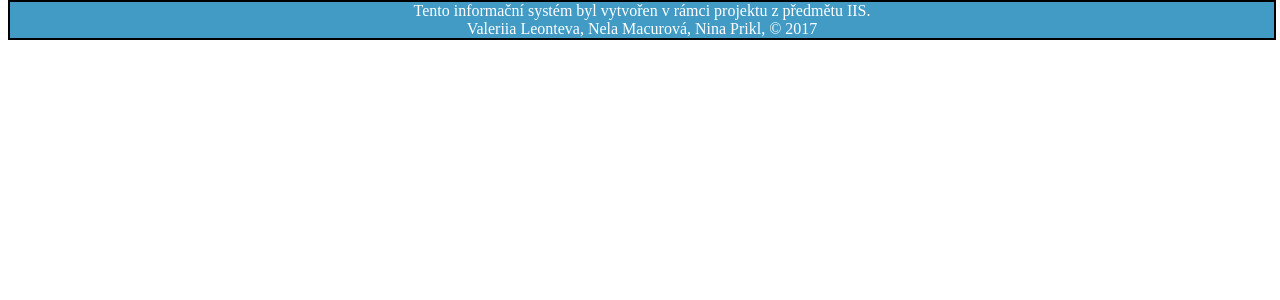
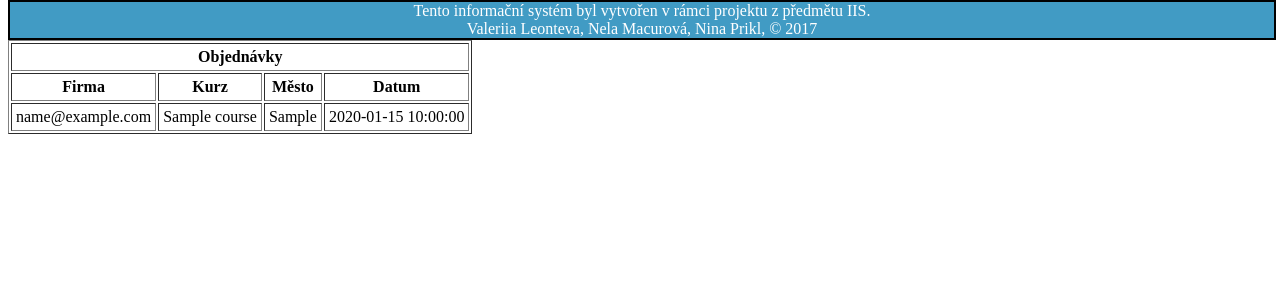
Before and after one commit to SKdiash/IIS, a PHP site: page /take_order.php in a window 1280 px wide. Shown: the part 189-489 px from the top of the page. Run offline with PHP 8.4, Linux system fonts and the light colour scheme; the visitor is signed in with stand-in values (Sample User, id 1); tables that the repository leaves empty or names only in its code hold one stand-in row (values such as "Sample post"); some libraries are stand-ins or nearby versions.

Commit message:
vypis/bez tlacitel

```diff
--- a/take_order.php
+++ b/take_order.php
@@ -1,11 +1,79 @@
 <?php
     require_once("header.php");
 ?>
+<div class="block_for_messages">
+    <?php
+
+        // pokud jsou nejake chyby - vypise se jake
+        if(isset($_SESSION["error_messages"]) && !empty($_SESSION["error_messages"])){
+            echo $_SESSION["error_messages"];
+
+            // Smazani chyb pri aktualizace stranky
+            unset($_SESSION["error_messages"]);
+        }
+        // pokud jsou nejake zpravy - vypise se jake
+        if(isset($_SESSION["success_messages"]) && !empty($_SESSION["success_messages"])){
+            echo $_SESSION["success_messages"];
+
+            // Smazani zprav pri aktualizace stranky
+            unset($_SESSION["success_messages"]);
+        }
+    ?>
+</div>
+
 
 <?php
     require_once("person_area.php");
 ?>
 
 <?php
+
+echo '<table border="1" cellpadding="4" cellspacing="2" summary="Objednávky" id="Table4">
+   <tbody>
+      <tr>
+         <th colspan="4" scope="colgroup">Objednávky</th>
+      </tr>
+      <tr>
+      	 <th scope="col" abbr="User">Firma</th>
+         <th scope="col" abbr="Name">Kurz</th>
+         <th scope="col" abbr="Tutor">Město</th>
+         <th scope="col">Datum</th>
+      </tr>';
+
+    $_SESSION["error_messages"] = '';
+    // Deklarujeme promennou na zpravy
+    $_SESSION["success_messages"] = '';
+
+    // Abychom dozvedeli kdo je uzivatel, potrebujeme to pozdeji
+
+
+    $list_order = $mysqli->query("SELECT * FROM `order`"); // zjistime kolik objednavek
+    //echo $list_course->num_rows;
+
+    for($i = 1; $i <= ($list_order->num_rows); $i++)
+    {
+
+		$order_on = $list_order->fetch_assoc();
+		$result_firm = $mysqli->query("SELECT email FROM `users` WHERE id = '".$order_on['id_firm']."'");
+
+		$email= $result_firm->fetch_assoc();
+
+		$resC = $mysqli->query("SELECT name FROM `course` WHERE id_course = '".$order_on['id_course']."'");
+
+		 $id_course = $resC->fetch_assoc();
+
+
+		echo '<tr>
+				<td scope="row">'.$email['email'].'</td>
+		    <td>'.$id_course['name'].'</td>
+		    <td>'.$order_on['city'].'</td>
+		    <td>'.$order_on['dates'].'</td>';
+		echo '</tr>';
+    }
+    // pro uzivatele bych dala nejaky select from course where course.id = listed_course.id_course and listed_course.number_logged < course.max_cap
+
+?>
+
+<?php
     require_once("footer.php");
 ?>
```
